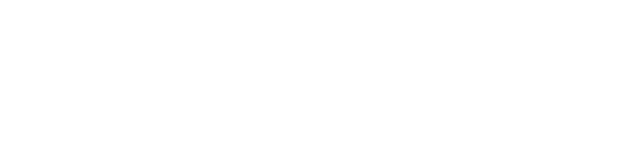
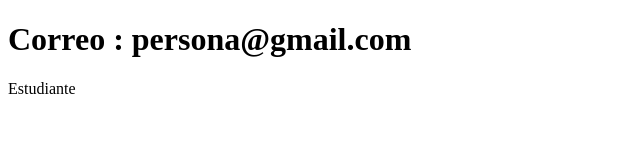
Before and after one commit to xXW0lfG4ngXx/sistema-de-registro, a plain HTML site: page contacto.html in a window 1280 px wide. Shown: the whole page, without its empty margins (0-640 px from the left). Drawn offline with Linux system fonts and the light colour scheme.

Commit message:
Update contacto

```diff
--- a/contacto.html
+++ b/contacto.html
@@ -3,9 +3,10 @@
 <head>
     <meta charset="UTF-8">
     <meta name="viewport" content="width=device-width, initial-scale=1.0">
-    <title>Correo : persona@gmail.com</title>
+    <title>Contacto</title>
 </head>
 <body>
-
+    <h1>Correo : persona@gmail.com</h1>
+        <p>Estudiante</p>
 </body>
 </html>
```
